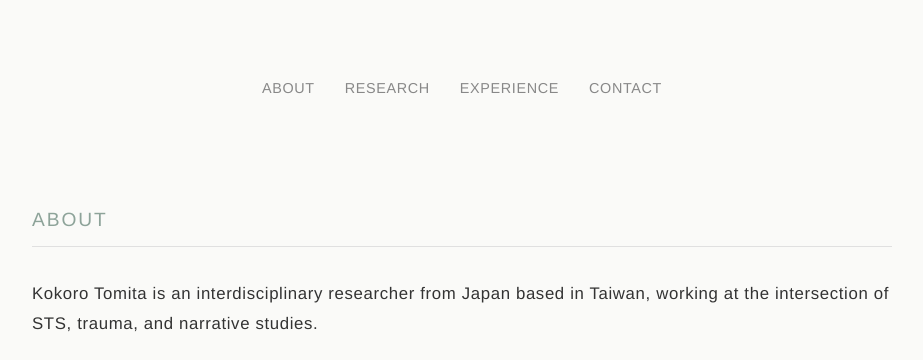
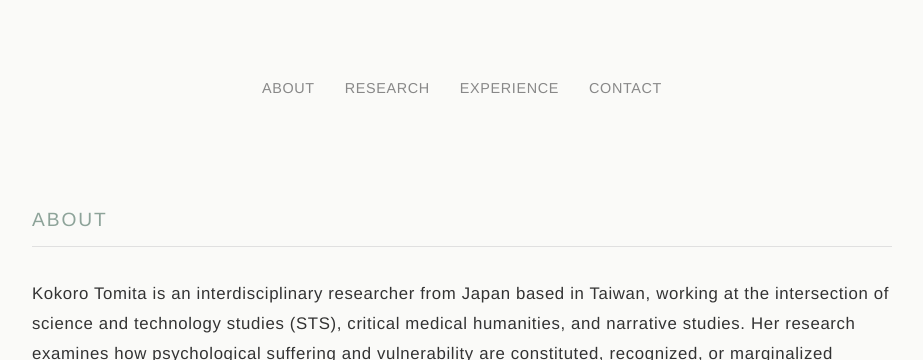
Before and after one commit to kokoro-tomita/kokoro.tomita, a plain HTML site: page index.html in a window 1280 px wide. Shown: the part 387-747 px from the top of the page, without its empty margins (178-1101 px from the left). Drawn offline with Linux system fonts and the light colour scheme.

Commit message:
Update index.html

```diff
--- a/index.html
+++ b/index.html
@@ -286,7 +286,7 @@
     <section id="about">
         <div class="section-title">About</div>
         <p class="bio-text">
-            Kokoro Tomita is an interdisciplinary researcher from Japan based in Taiwan, working at the intersection of STS, trauma, and narrative studies.
+            Kokoro Tomita is an interdisciplinary researcher from Japan based in Taiwan, working at the intersection of science and technology studies (STS), critical medical humanities, and narrative studies. Her research examines how psychological suffering and vulnerability are constituted, recognized, or marginalized through medical, institutional, and narrative practices, and how these processes shape possibilities for care, including in AI-mediated encounters.
         <p class="bio-text">
             Currently enrolled in the International PhD Program in East Asia and the Making of the Modern World, Academia Sinica. B.A. in International Liberal Studies (SILS), Sociology and Gender Studies Certificates at Waseda University; M.A. in Literary Studies (DFLL) at National Taiwan University.
             She welcomes inquiries about her research and potential collaborations.
```
